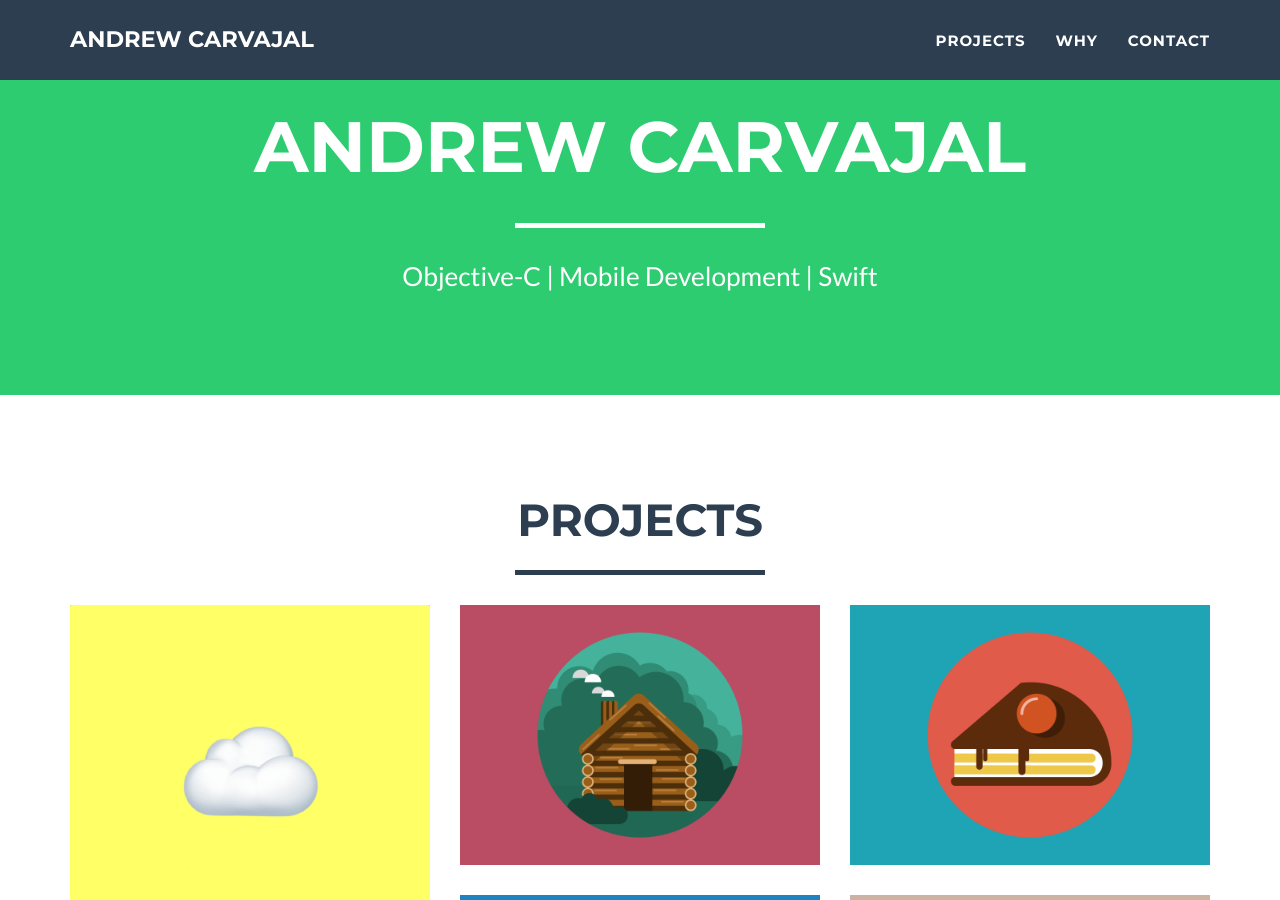
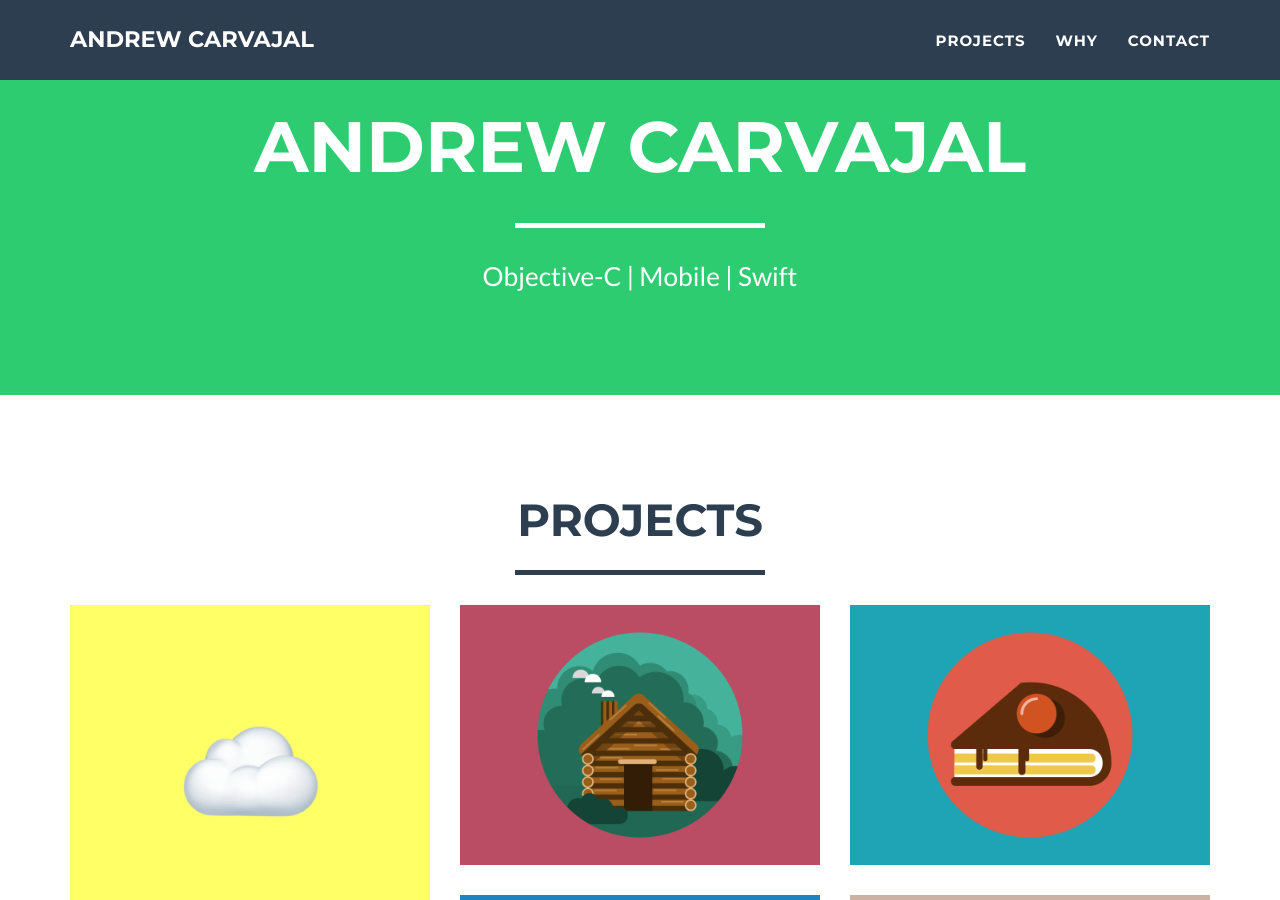
Before and after one commit to andrewcar/andrewcar.github.io, a Jekyll site: the page built from index.html, in a window 1280 px wide and 900 px high, scrolled down 423 px. Built offline with Jekyll 4.4.1, drawn with Linux system fonts in a browser that asks for light colours.

Commit message:
Update _config.yml

```diff
--- a/_config.yml
+++ b/_config.yml
@@ -3,7 +3,7 @@ title: Andrew Carvajal
 email: andrew@appdrew.com
 url: appdrew.com
 description: "iOS Dev in New York building in Swift and Objective-C"
-skills: "Objective-C | Mobile Development | Swift"
+skills: "Objective-C | Mobile | Swift"
 meta_author: Carvajal Andrew
 
 # Google webmaster tools
```
